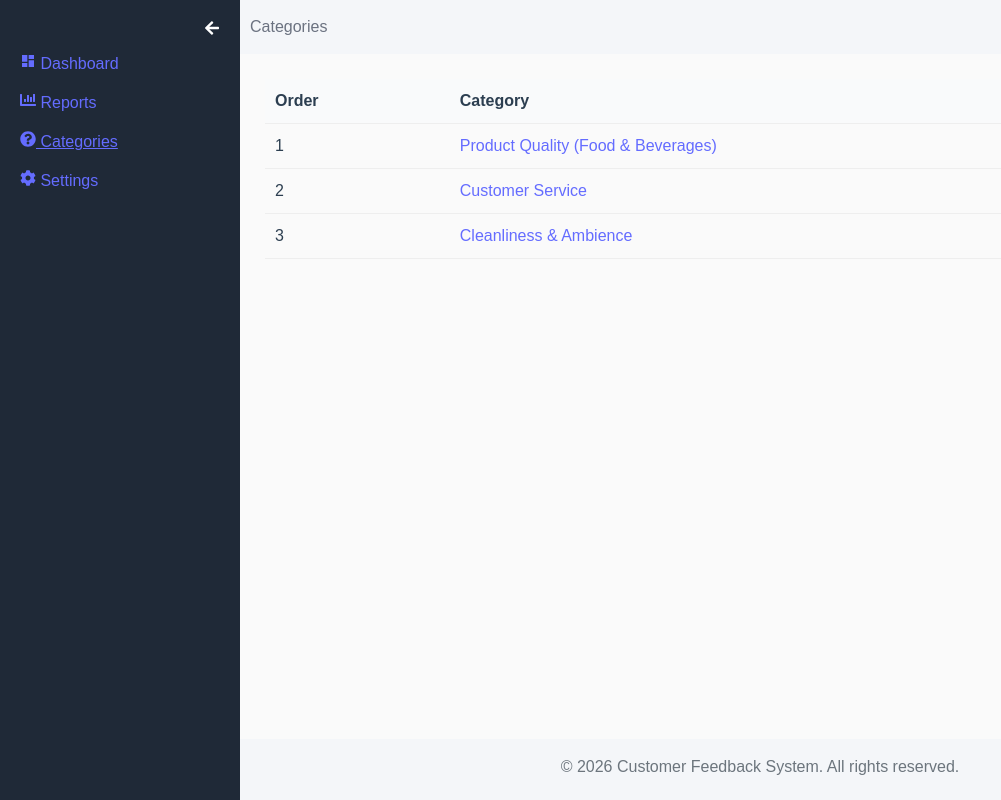
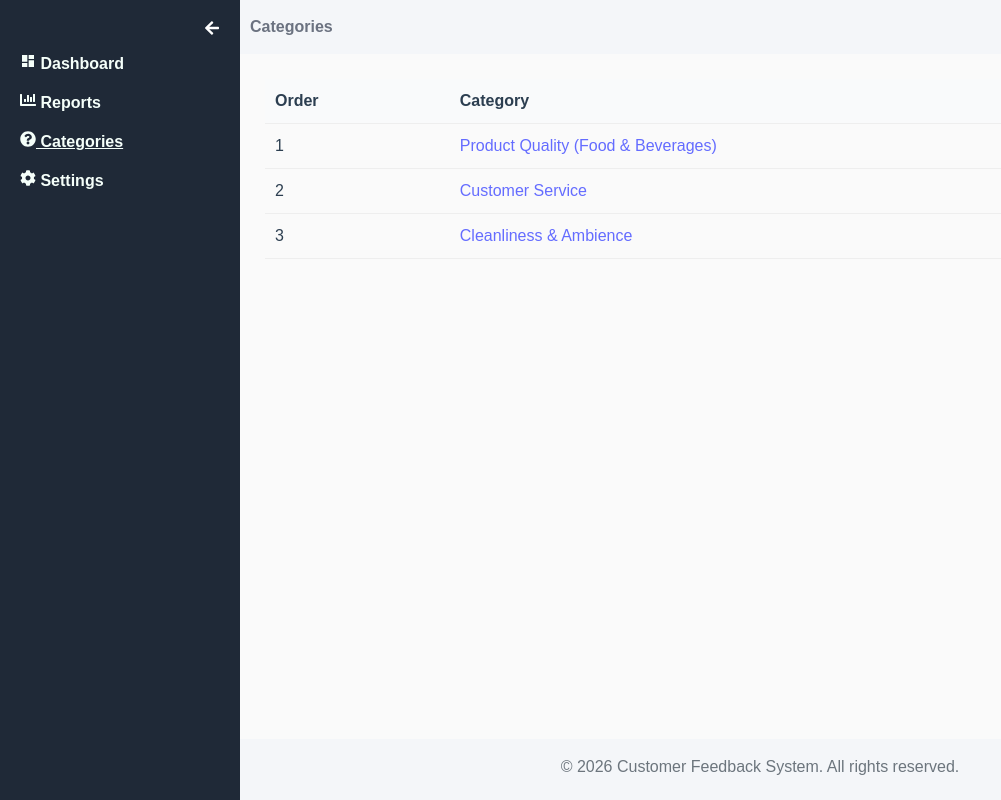
Before and after one commit to dickmacalinao/customer-feedback-web, a React (Vite) app: page /categories in a window 1280 px wide. Shown: the whole page, without its empty margins (0-1001 px from the left). Built offline with nearby package versions, Linux system fonts and the light colour scheme.

Commit message:
Fixed layout styles

```diff
--- a/src/components/layout/BreadCrumbHeader.tsx
+++ b/src/components/layout/BreadCrumbHeader.tsx
@@ -1,4 +1,12 @@
 import { useLocation, useParams, Link } from "react-router-dom";
+
+import {
+  FaArrowRight,
+  FaArrowLeft,
+  FaQuestionCircle,
+  FaCog,
+  FaChartBar,
+} from "react-icons/fa"; // From Font Awesome
 
 type BreadcrumbItem = {
   label: string | number;
@@ -32,14 +40,20 @@ export default function BreadCrumbHeader() {
   return (
     <nav className="breadcrumb">
       {breadCrumb.map((item, index) => (
-        <span key={index}>
+        <span key={index} className="previous">
           {item.path ? (
             <Link to={item.path}>{item.label}</Link>
           ) : (
             <span className="current">{item.label}</span>
           )}
 
-          {index < breadCrumb.length - 1 && " / "}
+          {index < breadCrumb.length - 1 && (
+            <>
+              &nbsp;
+              <FaArrowRight />
+              &nbsp;
+            </>
+          )}
         </span>
       ))}
     </nav>
--- a/src/styles/layout.css
+++ b/src/styles/layout.css
@@ -44,6 +44,12 @@
   text-decoration: underline;
 }
 
+
+.menu a {
+  font-weight: bolder;
+  color: mintcream;
+}
+
 /* Main */
 
 .main-section {
@@ -85,13 +91,19 @@
 }
 
 .breadcrumb a {
-  color: #2563eb;
+  color: #082b72;
+  font-weight: bolder;
 }
 
 .breadcrumb a:hover {
   text-decoration: underline;
 }
 
+.breadcrumb .previous {
+  color: #082b72;
+  font-weight: bolder;
+}
+
 .breadcrumb .current {
   color: #6b7280;
 }
```
